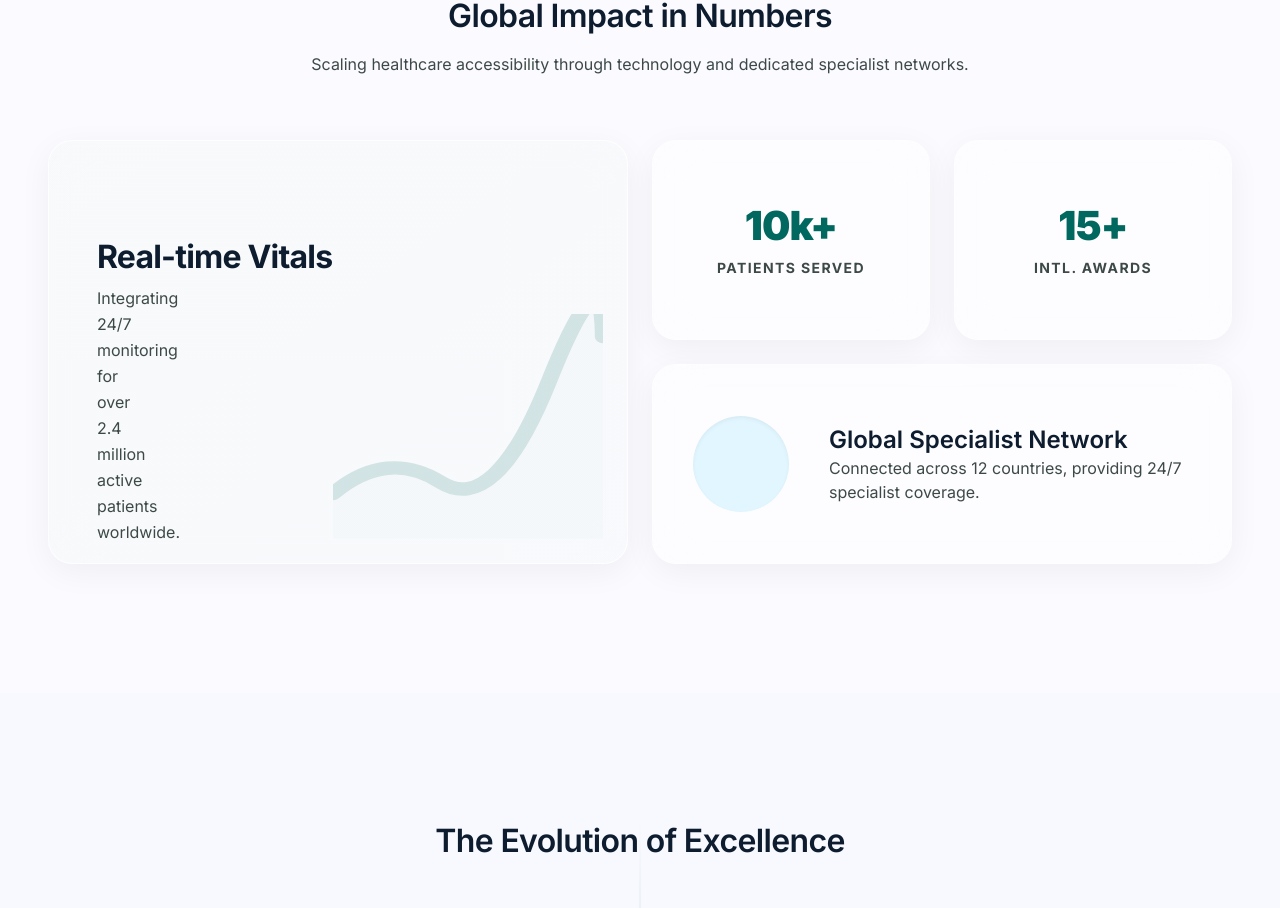
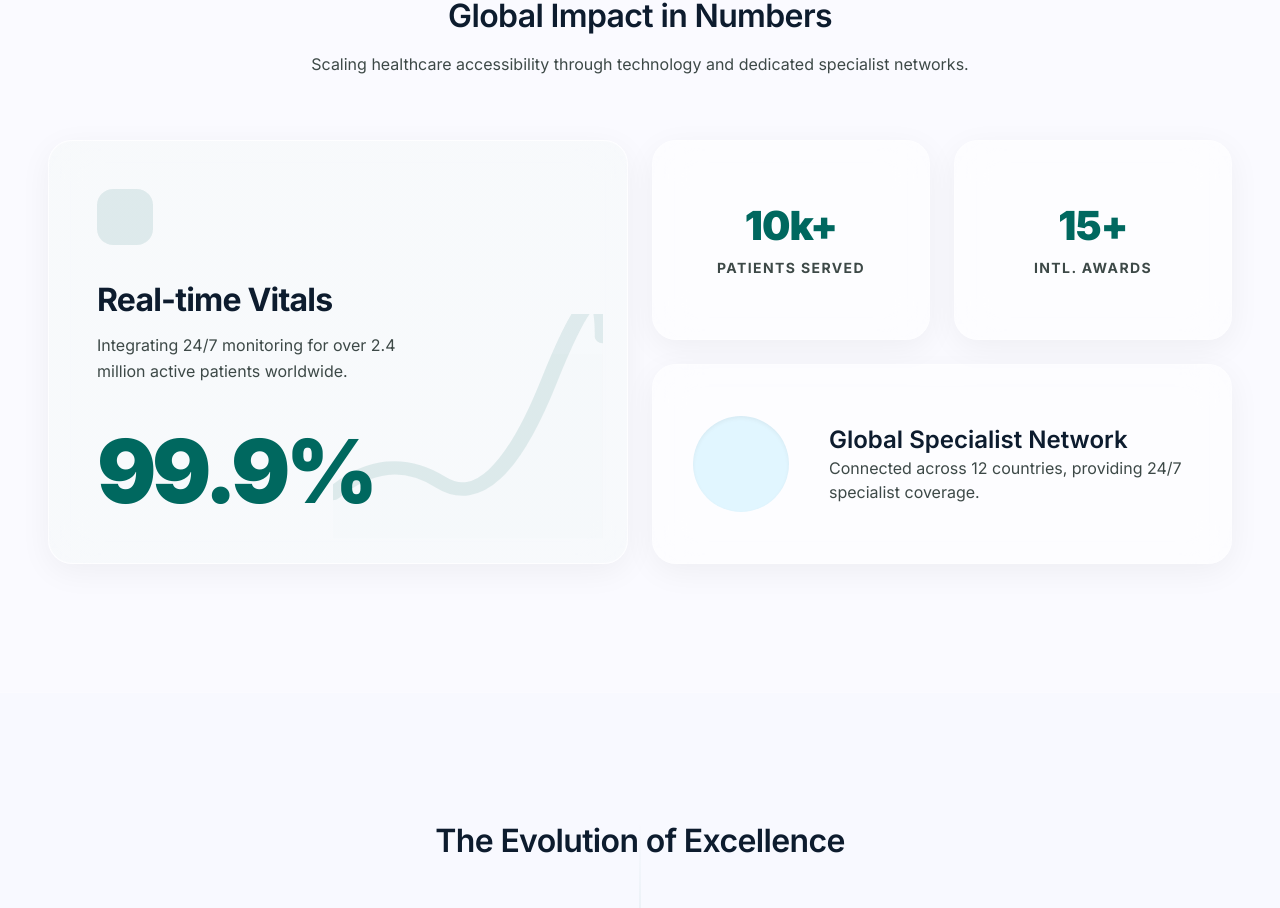
Before and after one commit to saifulislamimran/MediCareConnec-SII-A10-Front-end, a Next.js app: page /about in a window 1280 px wide. Shown: the part 1664-2572 px from the top of the page. Built offline with nearby package versions, Linux system fonts and the light colour scheme.

Commit message:
fix: resolve About page vitals card layout squeeze by setting w-full on flex containers

```diff
--- a/app/about/page.tsx
+++ b/app/about/page.tsx
@@ -181,21 +181,25 @@ export default function AboutPage() {
               <div className="absolute inset-0 bg-gradient-to-br from-primary/5 to-secondary/5 opacity-40"></div>
 
               {/* Chart Line background SVG to mimic mockup */}
-              <div className="absolute right-0 bottom-0 w-[55%] h-full opacity-15 dark:opacity-25 flex items-end justify-end pointer-events-none select-none p-6">
+              <div className="absolute right-0 bottom-0 w-[55%] h-full opacity-10 dark:opacity-20 flex items-end justify-end pointer-events-none select-none p-6">
                 <svg className="w-full h-[60%] text-primary dark:text-inverse-primary" fill="none" viewBox="0 0 100 100" preserveAspectRatio="none">
                   <path d="M0,80 Q20,60 40,75 T80,30 T100,10" stroke="currentColor" strokeWidth="6" strokeLinecap="round" />
                   <path d="M0,80 Q20,60 40,75 T80,30 T100,10 L100,100 L0,100 Z" fill="currentColor" opacity="0.1" />
                 </svg>
               </div>
 
-              <div className="relative z-10 flex flex-col h-full justify-between items-start text-left">
-                <span className="material-symbols-outlined text-[3.5rem] text-primary dark:text-inverse-primary mb-6">monitoring</span>
-                <div className="flex-grow flex flex-col justify-center">
+              <div className="relative z-10 flex flex-col h-full justify-between items-start text-left w-full">
+                <div className="w-14 h-14 rounded-2xl bg-primary/10 dark:bg-inverse-primary/10 flex items-center justify-center mb-6">
+                  <span className="material-symbols-outlined text-3xl text-primary dark:text-inverse-primary">monitoring</span>
+                </div>
+
+                <div className="w-full flex-grow flex flex-col justify-center">
                   <h3 className="font-headline-lg text-headline-lg text-on-surface dark:text-slate-100 font-bold tracking-tight">Real-time Vitals</h3>
-                  <p className="text-on-surface-variant dark:text-slate-400 mt-2 max-w-xs text-sm md:text-base leading-relaxed">
+                  <p className="text-on-surface-variant dark:text-slate-400 mt-3 max-w-[340px] text-sm md:text-base leading-relaxed w-full">
                     Integrating 24/7 monitoring for over 2.4 million active patients worldwide.
                   </p>
                 </div>
+
                 <div className="text-[5.5rem] font-black text-primary dark:text-inverse-primary leading-none tracking-tighter mt-8">
                   99.9%
                 </div>
```
